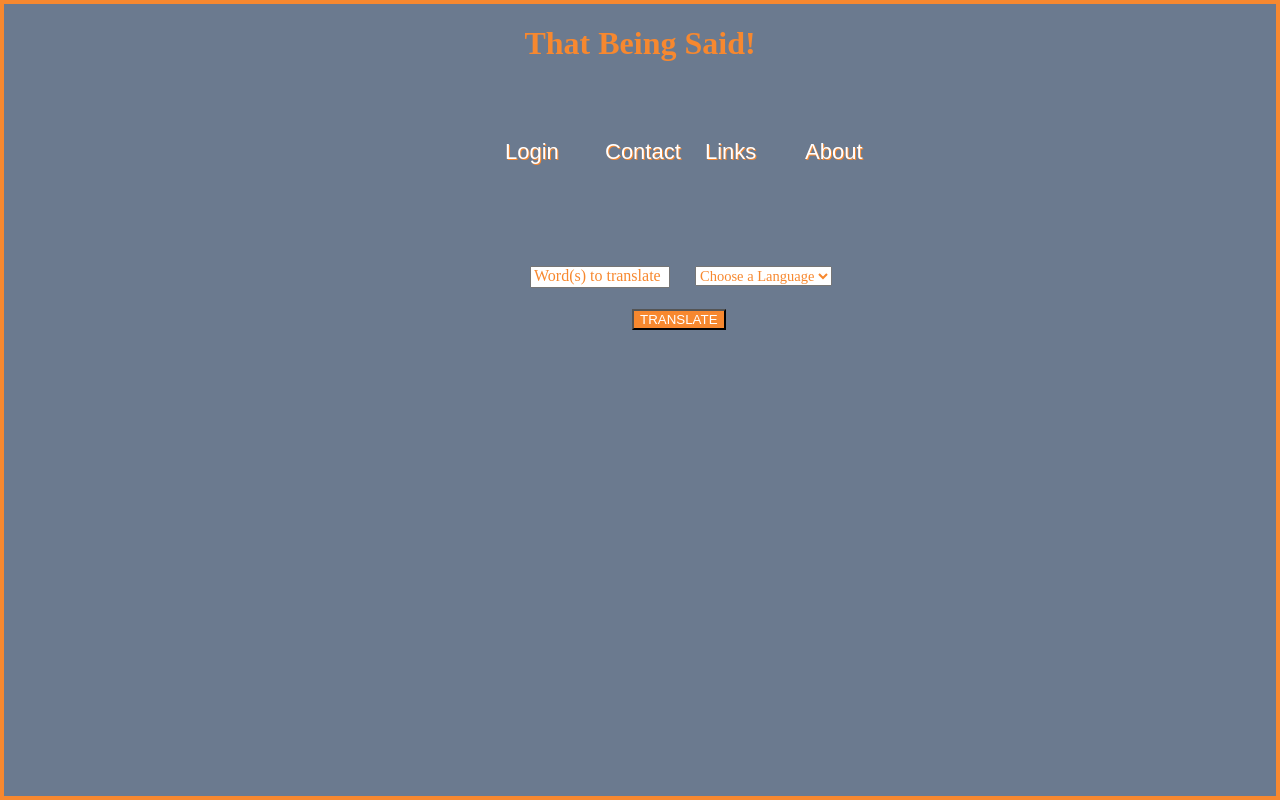
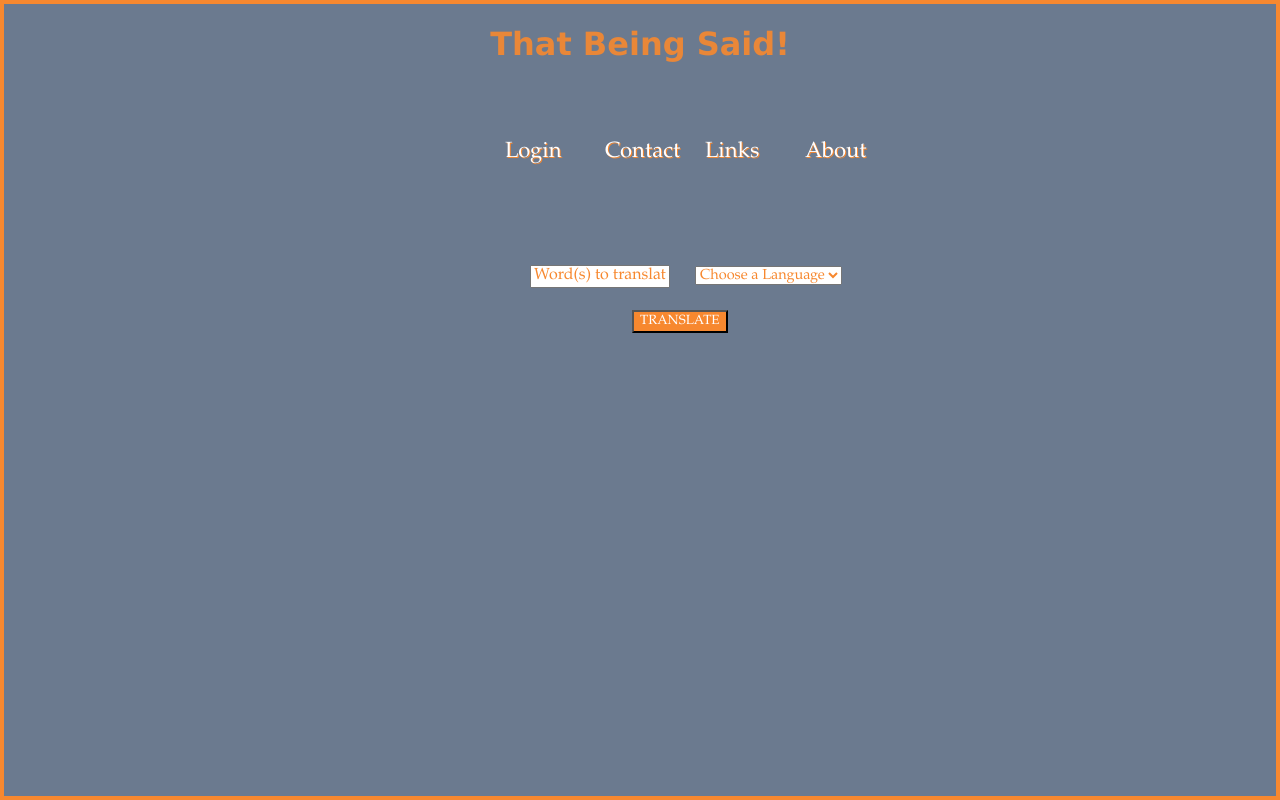
Before and after one commit to glenbuck503/That-Being-Said, a React (Create React App) app: page / in a window 1280 px wide. Built offline with nearby package versions, Linux system fonts and the light colour scheme; no server answers.

Commit message:
add transparency to title

```diff
--- a/src/App.css
+++ b/src/App.css
@@ -67,8 +67,9 @@ img {
 
  .said {
    text-align: center;
-   font-family: cursive;
-   color: #F7882F;
+   font-family: Verdana;
+   /* color: #F7882F; */
+   color: rgba(247, 136, 47, .9);
 
  }
 
@@ -76,15 +77,15 @@ img {
 
 
  button {
-   font-family: fantasy;
+   font-family: Garamond;
    color:white;
    margin-left:124px;
-   background-color: #F7882F;
+   background-color: #f7882f;
  }
 
 
   ::placeholder {
-  font-family:cursive;
+  font-family:Garamond;
   color:#F7882F;
   font-size: 16px;
 
@@ -125,7 +126,7 @@ img {
 
 
 select {
-  font-family:cursive;
+  font-family:Garamond;
   color:#F7882F;
   font-size: 14.5px;
   margin-top: 100px;
@@ -135,7 +136,7 @@ select {
 
 
 .first input {
-  font-family:cursive ;
+  font-family:Garamond ;
   color:#F7882F;
   margin: 15px;
   /* font-size: 18px; */
```
